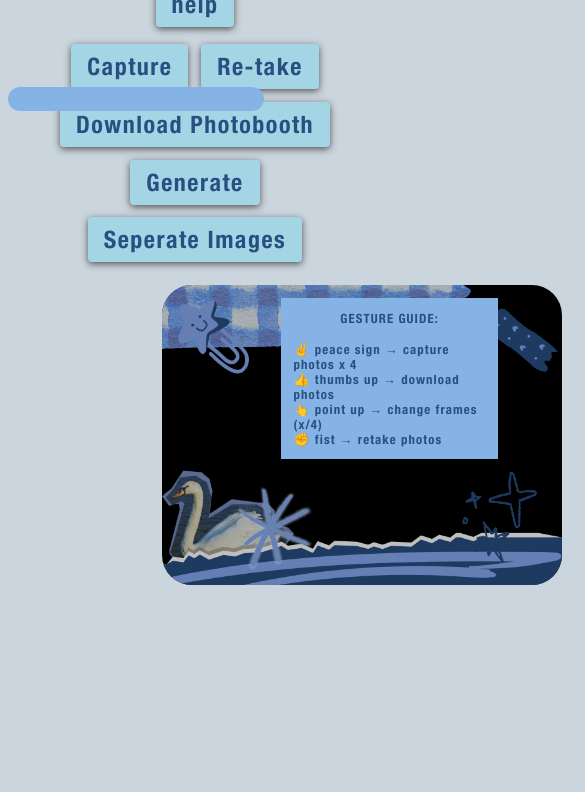
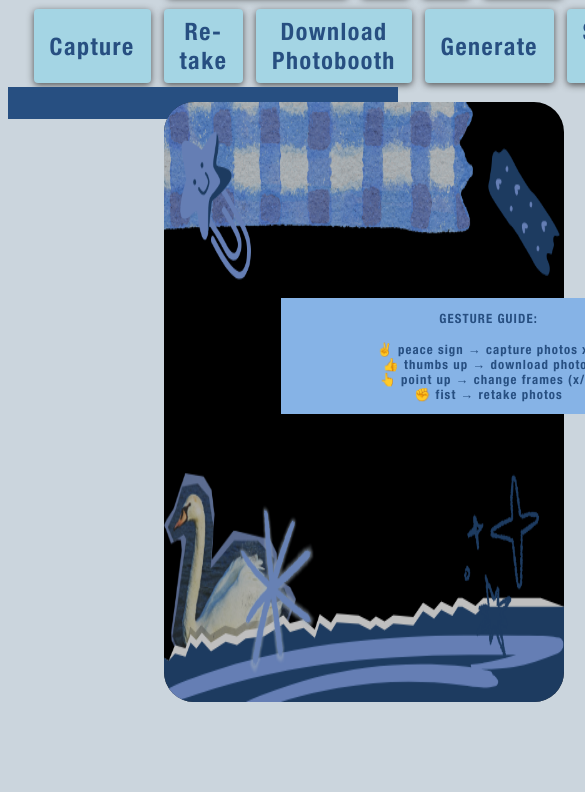
Before and after one commit to alyn-istic-archives/accessibility-project, a plain HTML site: page camera.html in a window 390 px wide. Shown: the part 82-874 px from the top of the page, 585 px wide, since content can reach past the window. Drawn offline with Linux system fonts and the light colour scheme.

Commit message:
workshopping mobile version
pls work

```diff
--- a/camera.css
+++ b/camera.css
@@ -243,175 +243,50 @@ button{
     animation: bob 2s infinite;
 }
 
-
 @media (max-width: 700px) {
-  /* Mobile-specific styles go here */
-
-
-    body {
-        margin: 0;
-        background: var(--bg);
-        font-family: var(--font);
-    }
-
-    #app {
+  .photo-container {
     display: flex;
     flex-direction: column;
     align-items: center;
-        padding: 0 1rem 3rem;
-        box-sizing: border-box;
     width: 100%;
-    }
-
-    /* ── Buttons ──────────────────────────────────────────────────── */
-
-
-    .btn-container {
-        display: flex;
-        flex-wrap: wrap;
-        justify-content: center;
-        width: 100%;
-        max-width: 860px;
-        margin-bottom: 0.25rem;
-    }
-
-    /* ── Main layout: [photos] [camera] [legend] ──────────────────── */
-
-    .photo-container {
-        display: grid;
-        grid-template-columns: 160px minmax(0, 700px) 170px;
-        grid-template-areas: "photos camera legend";
-        align-items: start;
-        gap: 1rem;
-        width: 400px;
+    gap: 0.75rem;
     margin: 0.75em auto 0;
   }
 
-    /* ── Camera ───────────────────────────────────────────────────── */
-
   .camera-wrapper {
-        grid-area: camera;
     position: relative;
-        width: 400px;
+    width: 100%;
+    max-width: 400px;
     aspect-ratio: 4 / 3;
-
   }
 
   .camera-wrapper video,
   .camera-wrapper canvas,
-    .camera-wrapper .frame {
+  .camera-wrapper .frame,
+  #video-preview,
+  #gesture-canvas {
     position: absolute;
     top: 0;
     left: 0;
-        width: 400px;
-        height: 300px;
+    width: 100%;
+    height: 100%;
   }
 
-
-    #video-preview {
-        position: absolute;
-        top: 0;
-        left: 0;
-        aspect-ratio: 4/3;
-        background: #000;
-        width: 400px;
-        height: 300px;
-        transform: scaleX(-1);
+  #photobooth-output {
+    flex-direction: row;
+    flex-wrap: wrap;
+    justify-content: center;
+    max-height: none;
+    width: 100%;
   }
 
-    #gesture-canvas {
-        top: 0;
-        left: 0;
-        position: absolute;
-        pointer-events: none;
-        transform: scaleX(-1);
+  #photobooth-output img {
+    width: 90px;
   }
 
-    .frame {
-        top: 0;
-        left: 0;
-        position: absolute;
-        pointer-events: none;
-        z-index: 900;
-        object-fit: cover;
-    }
-
-    /* ── Photo strip (left) ───────────────────────────────────────── */
-
-    #photobooth-output {
-        grid-area: photos;
-        display: flex;
-        flex-direction: column;
-        align-items: center;
-        gap: 0.5rem;
-        padding: 0.75em 0.5em;
-        background-color: var(--surface);
-        border-radius: 12px;
-        overflow-y: auto;
-        max-height: 530px;
-
-    }
-
-
-
-
-    /* ── Countdown overlay ────────────────────────────────────────── */
-
-    .countdown {
-        position: fixed;
-        top: 50%;
-        left: 50%;
-        transform: translate(-50%, -50%);
-        font-size: clamp(60px, 15vw, 100px);
-        font-weight: bold;
-        color: var(--bg);
-        text-shadow: 0 0 15px black;
-        z-index: 999;
-        pointer-events: none;
-    }
-
-    /* ── Toast ────────────────────────────────────────────────────── */
-
-    .alert {
-        position: fixed;
-        bottom: 2rem;
-        left: 50%;
-        transform: translateX(-50%);
-        background: var(--accent);
-        color: var(--muted);
-        font-size: 0.85rem;
-        font-weight: 700;
-        padding: 0.6rem 1.4rem;
-        border-radius: 4px;
-        z-index: 999;
-        transition: opacity 0.3s;
-        white-space: nowrap;
-    }
-
-    /* ── Animations ───────────────────────────────────────────────── */
-
-    @keyframes flash-animation {
-        0%   { opacity: 1; }
-        50%  { opacity: 0.1; }
-        100% { opacity: 1; }
-    }
-    .flash-effect { animation: flash-animation 0.2s ease-in-out; }
-
-    @keyframes bob {
-        0%, 100% { transform: translate3d(0, -20px, 0); }
-        50%       { transform: translate3d(0,  20px, 0); }
-    }
-    .bob { animation: bob 2s infinite; }
-
-    .show { opacity: 1; }
-
-    /* ── Tablet (≤ 900px): shrink sidebars ───────────────────────── */
-
-    @media (max-width: 900px) {
-        .photo-container {
-            grid-template-columns: 130px minmax(0, 1fr) 140px;
-        }
-        #photobooth-output img { width: 110px; }
-        #legend { font-size: 0.8rem; }
+  #legend {
+    width: 100%;
+    font-size: 0.8rem;
+    text-align: center;
   }
 }
```
Lines whose indentation alone changed are shown as unchanged.
